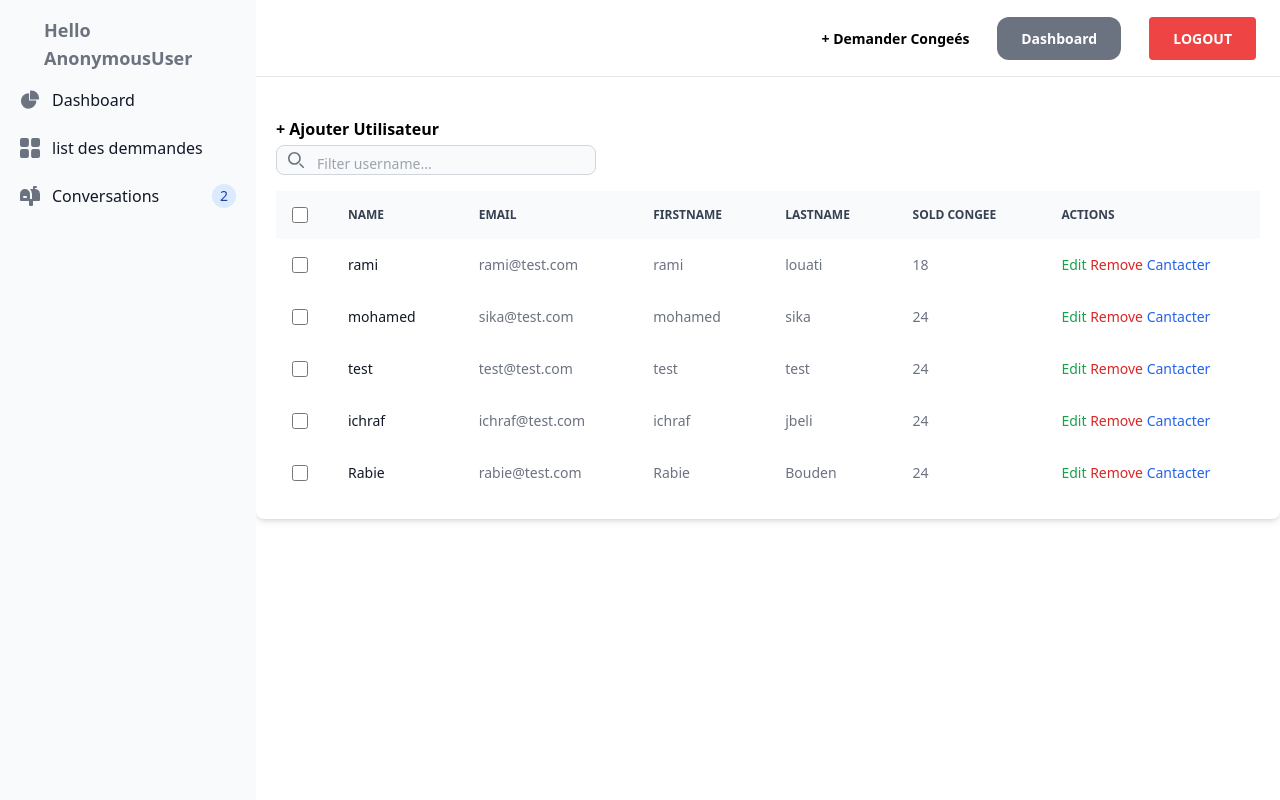
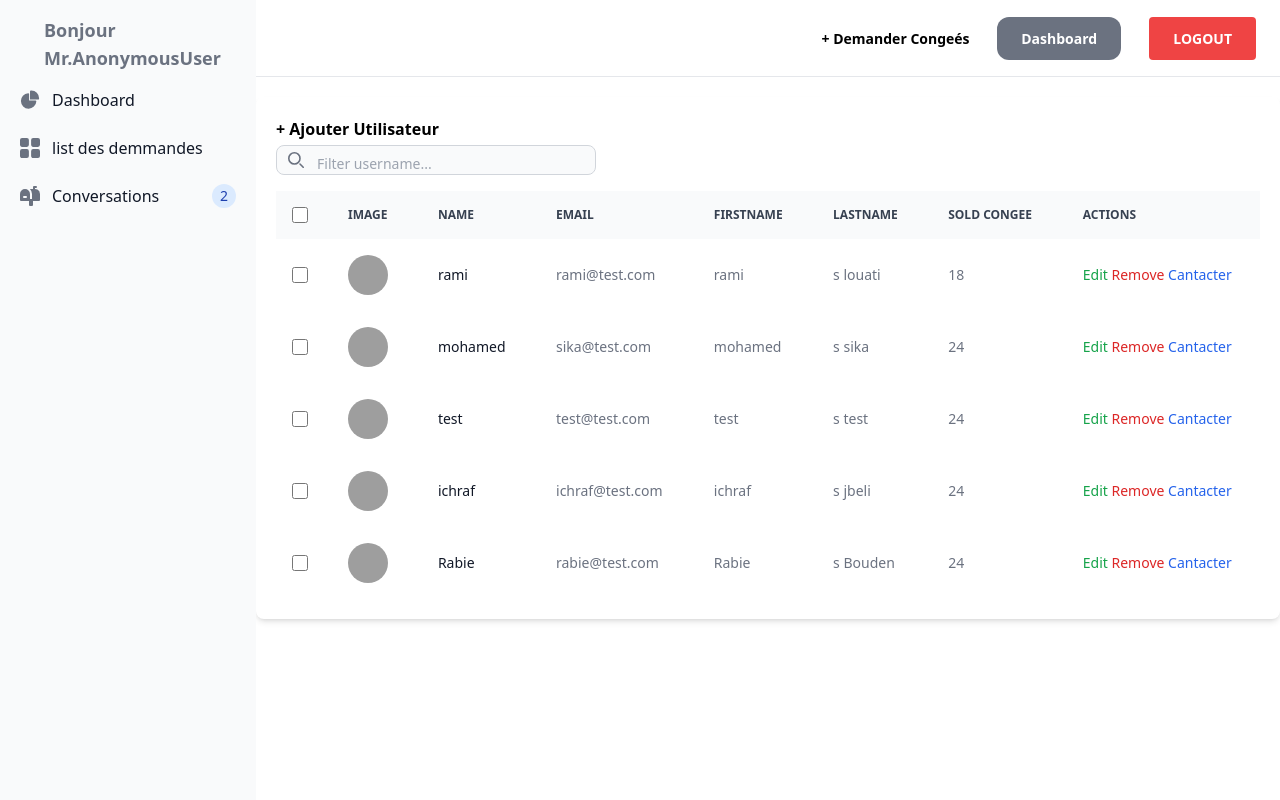
Before and after one commit to chehir17/GestionCong-s-Django-, a Django app: page /listUser/ in a window 1280 px wide. Run offline with Django 5.2, Linux system fonts and the light colour scheme; data comes from the database, SQL or seed files in the repository; both versions use the stored data as it was after the commit; parts of the project's set-up code (start-up, migrations or seed data) failed here and were passed over; some libraries are stand-ins or nearby versions; grey boxes are pictures that could not be loaded.

Commit message:
commit 3

```diff
--- a/gestioncongees/core/forms.py
+++ b/gestioncongees/core/forms.py
@@ -24,7 +24,7 @@ class LoginForm(AuthenticationForm):
 class SignupForm(UserCreationForm):
     class Meta:
         model = CustomUser
-        fields = ('username','first_name','last_name', 'email', 'password1', 'password2','sold','role')
+        fields = ('username','first_name','last_name', 'email','photo','password1', 'password2','sold','role')
 
     username = forms.CharField(widget=forms.TextInput(attrs={
         'placeholder': 'Your username',
@@ -46,6 +46,10 @@ class SignupForm(UserCreationForm):
         'class' : INPUT_CLASSES
     }))
 
+    photo = forms.FileInput(attrs={
+        'class': INPUT_CLASSES
+    }),
+
     password1 = forms.CharField(widget=forms.PasswordInput(attrs={
         'placeholder': 'Your password',
         'class' : INPUT_CLASSES
@@ -63,7 +67,7 @@ class SignupForm(UserCreationForm):
 class EditUserForm(forms.ModelForm):
     class Meta:
         model = CustomUser
-        fields = ('username','first_name','last_name', 'email', 'password1', 'password2')
+        fields = ('username','first_name','last_name', 'email','photo', 'password1', 'password2')
 
     username = forms.CharField(widget=forms.TextInput(attrs={
         'placeholder': 'Your username',
@@ -85,6 +89,10 @@ class EditUserForm(forms.ModelForm):
         'class' : INPUT_CLASSES
     }))
 
+    photo = forms.FileInput(attrs={
+        'class': INPUT_CLASSES
+    }),
+
     password1 = forms.CharField(widget=forms.PasswordInput(attrs={
         'placeholder': 'Your password',
         'class' : INPUT_CLASSES
--- a/gestioncongees/core/templates/core/adduser.html
+++ b/gestioncongees/core/templates/core/adduser.html
@@ -25,7 +25,10 @@
             <label class="inline-block mb-2">Email</label><br>
             {{ form.email }}
         </div>
-
+        <div class="mb-3">
+            <label class="inline-block mb-2">Photo</label><br>
+            {{ form.photo }}
+        </div>
         <div class="mb-3">
             <label class="inline-block mb-2">Password</label><br>
             {{ form.password1 }}
--- a/gestioncongees/core/templates/core/base.html
+++ b/gestioncongees/core/templates/core/base.html
@@ -24,7 +24,7 @@
      <aside id="separator-sidebar" class="fixed top-0 left-0 z-40 w-64 h-screen transition-transform -translate-x-full sm:translate-x-0" aria-label="Sidebar">
         <div class="h-full px-3 py-4 overflow-y-auto bg-gray-50 dark:bg-gray-800">
            <ul class="space-y-2 font-medium">
-            <h2 class=" ms-3 text-lg font-bold text-gray-500 hover:text-gray-500 px-5" >Hello {{ request.user }}</h2>
+            <h2 class=" ms-3 text-lg font-bold text-gray-500 hover:text-gray-500 px-5" >Bonjour Mr.{{ request.user }}</h2>
               <li>
                  <a href=" {% url 'core:index' %} " class="flex items-center p-2 text-gray-900 rounded-lg dark:text-white hover:bg-gray-100 dark:hover:bg-gray-700 group">
                     <svg class="w-5 h-5 text-gray-500 transition duration-75 dark:text-gray-400 group-hover:text-gray-900 dark:group-hover:text-white" aria-hidden="true" xmlns="http://www.w3.org/2000/svg" fill="currentColor" viewBox="0 0 22 21">
--- a/gestioncongees/core/templates/core/listUser.html
+++ b/gestioncongees/core/templates/core/listUser.html
@@ -28,6 +28,9 @@
                     </div>
                 </th>
                 <th scope="col" class="px-6 py-3">
+                    Image
+               </th>
+                <th scope="col" class="px-6 py-3">
                      Name
                 </th>
                 <th scope="col" class="px-6 py-3">
@@ -56,7 +59,9 @@
                         <label for="checkbox-table-3" class="sr-only">checkbox</label>
                     </div>
                 </td>
-
+                <td scope="row" class="px-6 py-4 font-medium text-gray-900 whitespace-nowrap dark:text-white">
+                    <img class="w-10 h-10 rounded-full" src="https://yt3.googleusercontent.com/19xHLwOmUbEc7Oj0j2-MGiDpCns94CbzXC9uLqOaX1mBVH2J48ToibivWYRyjbmK5fWSjNpMBg=s900-c-k-c0x00ffffff-no-rj" alt="problem !">
+                </td>
                 <td scope="row" class="px-6 py-4 font-medium text-gray-900 whitespace-nowrap dark:text-white">
                     {{ user.username}}
                 </td>
@@ -66,7 +71,7 @@
                 <td class="px-6 py-4">
                     {{user.first_name}}
                 </td>
-                <td class="px-6 py-4">
+                <td class="px-6 py-4">s
                     {{user.last_name}}
                 </td>
                 <td class="px-6 py-4">
--- a/gestioncongees/core/views.py
+++ b/gestioncongees/core/views.py
@@ -55,7 +55,7 @@ def adduser(request):
 def edit(request, pk):
     editc = get_object_or_404(CustomUser, pk=pk)
     if request.method == 'POST':
-        form = EditUserForm(request.POST, instance=editc)
+        form = EditUserForm(request.POST,request.FILES, instance=editc)
         if form.is_valid():
             editc.save()
             return redirect('/listUser/')
--- a/gestioncongees/demandeCongee/models.py
+++ b/gestioncongees/demandeCongee/models.py
@@ -6,7 +6,7 @@ from django.contrib.auth.models import User
 class Cangees(models.Model):
     demandeur = models.ForeignKey(User, related_name= 'Cangees', on_delete=models.CASCADE)
     sujet = models.CharField(max_length=255)
-    dure = models.IntegerField(max_length=24)
+    dure = models.IntegerField()
     certif = models.FileField(upload_to='certif', blank=True, null=True)
     status = models.BooleanField(default=False)
     created_at = models.DateTimeField(auto_now_add=True)
--- a/gestioncongees/demandeCongee/templates/demandeCongee/listCongees.html
+++ b/gestioncongees/demandeCongee/templates/demandeCongee/listCongees.html
@@ -3,7 +3,7 @@
 {% block title %} List des Demande {% endblock %}
 
 {% block content %}
-<div class="w-4/5 py-5  mx-auto float-right">
+<div class="w-4/5 py-5  mx-auto float-right ">
     <div class="relative overflow-x-auto shadow-md sm:rounded-lg px-5 py-5">
 
        <div class="pb-4 bg-white dark:bg-gray-900">
@@ -89,7 +89,7 @@
                     {{cong.created_at}}
                    </td>
                    <td class="px-6 py-4">
-                       <a href="{% url 'demandeCongee:editstatus' cong.id %}" class="font-medium text-green-600 dark:text-green-500 hover:underline {% if cong.status != False %} hidden {% endif %}" >Approuver</a>
+                       <a href="{% url 'demandeCongee:editstatus' cong.id cong.demandeur.id %}" class="font-medium text-green-600 dark:text-green-500 hover:underline {% if cong.status != False %} hidden {% endif %}" >Approuver</a>
                        <a href="{% url 'demandeCongee:delete' cong.id %}" class="font-medium text-red-600 dark:text-blue-500 hover:underline">Remove</a>
                    </td>
                </tr>
--- a/gestioncongees/demandeCongee/urls.py
+++ b/gestioncongees/demandeCongee/urls.py
@@ -7,7 +7,7 @@ urlpatterns = [
     path('<int:pk>/demandeCong/', views.d_Congee, name='d_Congee'),
     path('listc/', views.ListConges, name='ListConges'),
     path('<int:pk>/edit/', views.edit, name='edit'),
-    path('<int:pk>/editstat/', views.editstatus, name='editstatus'),
+    path('<int:pk>/<int:pk_demandeur>/editstat/', views.editstatus, name='editstatus'),
     path('<int:pk>/delete/', views.delete, name='delete')
 
 ]
--- /dev/null
+++ b/gestioncongees/media/certif/Correction_TPs_Symfony.txt
@@ -0,0 +1,3 @@
+----- Lien drive ------
+
+https://drive.google.com/drive/folders/1Z4fgZ2YDWQGFABC56QCZtRBWRALwN-5l?usp=sharing
--- a/gestioncongees/tache/models.py
+++ b/gestioncongees/tache/models.py
@@ -16,3 +16,4 @@ class Tache(models.Model):
     titre = models.CharField(max_length=255)
     duree = models.IntegerField()
     etat = models.CharField(choices=STATUS_CHOICES,max_length=10, default="open")
+    created_at = models.DateTimeField(auto_now_add=True)
--- a/gestioncongees/tache/templates/tache/listTaches.html
+++ b/gestioncongees/tache/templates/tache/listTaches.html
@@ -37,6 +37,9 @@
                        Duré (j)
                    </th>
                    <th scope="col" class="px-6 py-3">
+                       D.creation
+                   </th>
+                   <th scope="col" class="px-6 py-3">
                        Etat
                    </th>
                    <th scope="col" class="px-6 py-3">
@@ -63,6 +66,9 @@
                    <td class="px-6 py-4">
                        {{tach.duree}}
                    </td>
+                   <td class="px-6 py-4">
+                    {{tach.created_at}}
+                   </td>
                    <td class="px-6 py-4 {% if tach.etat == 'open' %} text-red-600 {% elif tach.etat == 'encours'  %} text-yellow-600  {% else %} text-green-600 {% endif %} font-bold">
                        {{tach.etat}}
 
--- a/gestioncongees/tache/views.py
+++ b/gestioncongees/tache/views.py
@@ -7,7 +7,7 @@ from .models import Tache
 
 # Create your views here.
 def ListTache(request):
-    taches = Tache.objects.all()
+    taches = Tache.objects.all().order_by('-created_at')
 
     return render(request, 'tache/listTaches.html',{
          'taches' : taches
```
Also changed, not shown: gestioncongees/demandeCongee/views.py (+11 -5 lines), gestioncongees/db.sqlite3, gestioncongees/media/photo/rabie.jpg (added), gestioncongees/media/photo/rabie_wsHCENK.jpg (added), gestioncongees/tache/migrations/0002_tache_created_at.py (added), 3 other files.
